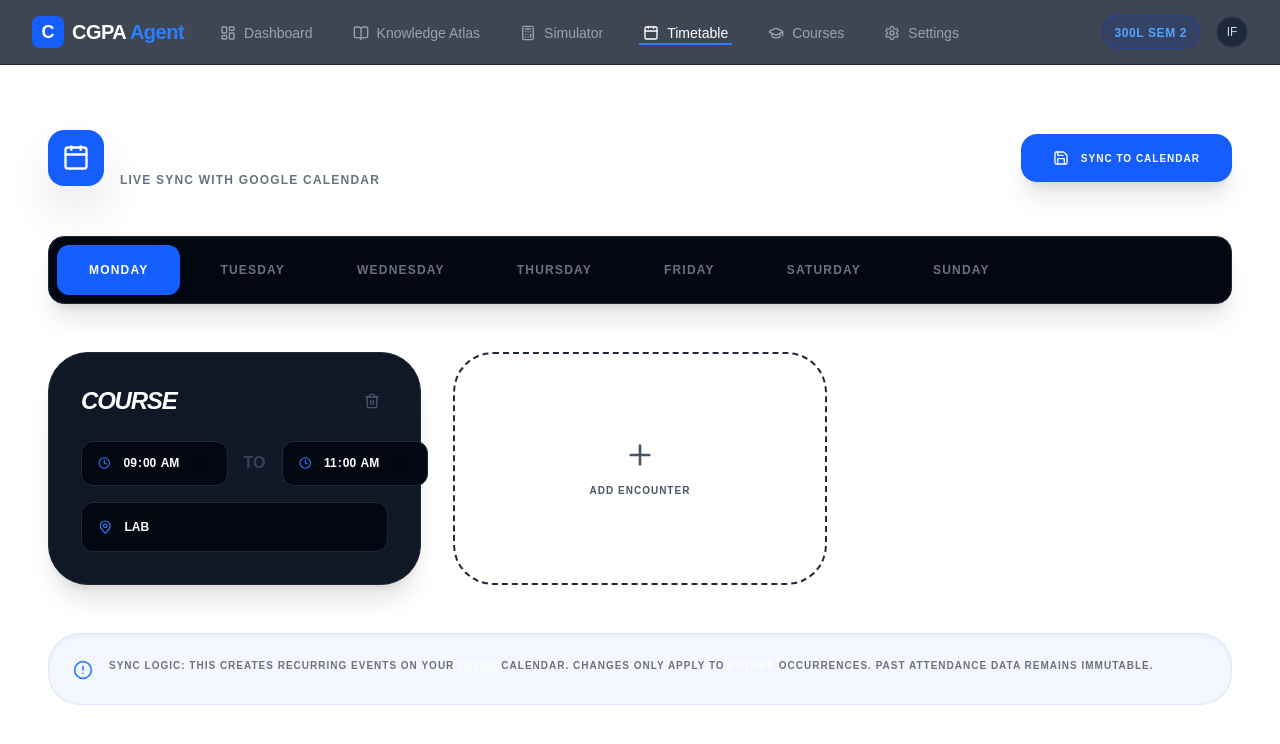
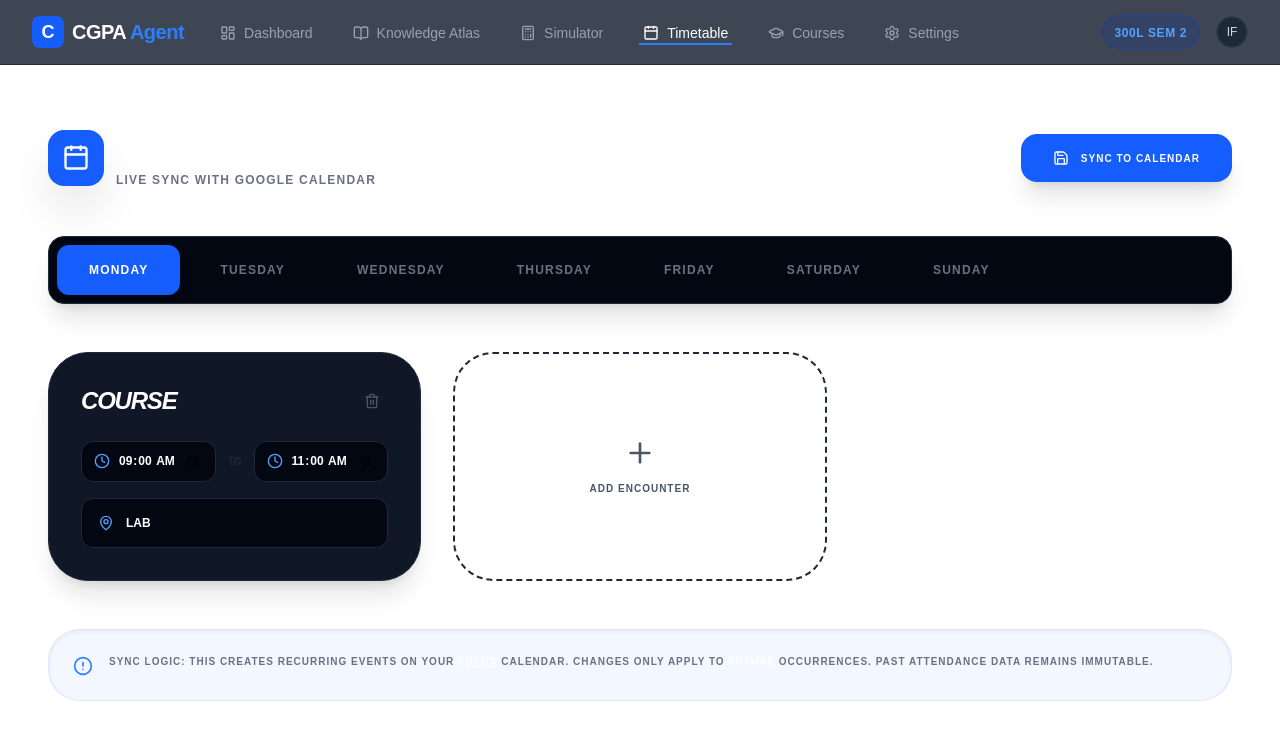
Before and after one commit to zikyfranky/cgpa-agent-tracker, a Next.js app: page /timetable in a window 1280 px wide. Both pictures are taken after a click on the button "ADD ENCOUNTER". Shown: the top 744 px of the page. Built offline with nearby package versions, Linux system fonts and the light colour scheme; no server answers; the database is empty.

Commit message:
UI: Fixed timetable overflow, icon visibility, and build source corruption

```diff
--- a/app/timetable/page.tsx
+++ b/app/timetable/page.tsx
@@ -86,7 +86,7 @@ export default function TimetablePage() {
 return (
 <div className="max-w-7xl mx-auto space-y-12 pb-32 px-4 pt-6">
 <header className="flex flex-col lg:flex-row lg:items-center justify-between gap-8 pt-6">
-        <div className="flex items-center gap-4">
+<div className="flex items-center gap-2 sm:gap-3">
 <div className="w-14 h-14 bg-blue-600 rounded-2xl flex items-center justify-center shadow-2xl">
 <Calendar className="w-7 h-7 text-white" />
 </div>
@@ -139,9 +139,9 @@ export default function TimetablePage() {
 </div>
 
 <div className="space-y-4">
-                 <div className="flex items-center gap-4">
-                    <div className="flex-1 bg-gray-950 border border-gray-800 rounded-xl px-4 py-3 flex items-center gap-3">
-                        <Clock className="w-4 h-4 text-blue-500" />
+<div className="flex items-center gap-2 sm:gap-3">
+<div className="flex-1 bg-gray-950 border border-gray-800 rounded-xl px-3 py-2.5 flex items-center gap-2">
+<Clock className="w-4 h-4 text-blue-400 shrink-0" />
 <input
 type="time"
 className="bg-transparent text-xs font-black text-white outline-none w-full"
@@ -149,9 +149,9 @@ export default function TimetablePage() {
 onChange={(e) => handleUpdate(event.id || idx, { startTime: e.target.value })}
 />
 </div>
-                    <div className="text-gray-700 font-bold">TO</div>
-                    <div className="flex-1 bg-gray-950 border border-gray-800 rounded-xl px-4 py-3 flex items-center gap-3">
-                        <Clock className="w-4 h-4 text-blue-500" />
+<div className="text-[10px] font-black text-gray-800 shrink-0">TO</div>
+<div className="flex-1 bg-gray-950 border border-gray-800 rounded-xl px-3 py-2.5 flex items-center gap-2">
+<Clock className="w-4 h-4 text-blue-400 shrink-0" />
 <input
 type="time"
 className="bg-transparent text-xs font-black text-white outline-none w-full"
@@ -162,7 +162,7 @@ export default function TimetablePage() {
 </div>
 
 <div className="bg-gray-950 border border-gray-800 rounded-xl px-4 py-4 flex items-center gap-3">
-                     <MapPin className="w-4 h-4 text-blue-500" />
+<MapPin className="w-4 h-4 text-blue-400 shrink-0" />
 <input
 type="text"
 placeholder="Location (e.g. LT1)"
--- /dev/null
+++ b/scripts/seed_timetable.js
@@ -0,0 +1,31 @@
+const { PrismaClient } = require('@prisma/client');
+const prisma = new PrismaClient();
+
+async function main() {
+  const user = await prisma.user.findUnique({ where: { matricNumber: '2023/1/94364PH' } });
+  if (!user) return console.log('User not found');
+
+  const schedule = [
+    { code: 'GPH312', day: 'Monday', start: '09:00', end: '11:00', loc: 'LT1' },
+    { code: 'FUTM-GPH321', day: 'Monday', start: '11:00', end: '13:00', loc: 'LT1' },
+    { code: 'GPH308', day: 'Tuesday', start: '09:00', end: '11:00', loc: 'LT1' },
+    { code: 'GPH322', day: 'Tuesday', start: '11:00', end: '13:00', loc: 'LT1' },
+    { code: 'GPH398', day: 'Wednesday', start: '09:00', end: '11:00', loc: 'Field' },
+    { code: 'ENT312', day: 'Thursday', start: '11:00', end: '13:00', loc: 'ENT' }
+  ];
+
+  for (const item of schedule) {
+    await prisma.timetable.create({
+      data: {
+        userId: user.id,
+        courseCode: item.code,
+        day: item.day,
+        startTime: item.start,
+        endTime: item.end,
+        location: item.loc
+      }
+    });
+  }
+  console.log('Timetable seeded.');
+}
+main().catch(console.error).finally(() => prisma.$disconnect());
```
Lines whose indentation alone changed are shown as unchanged.
